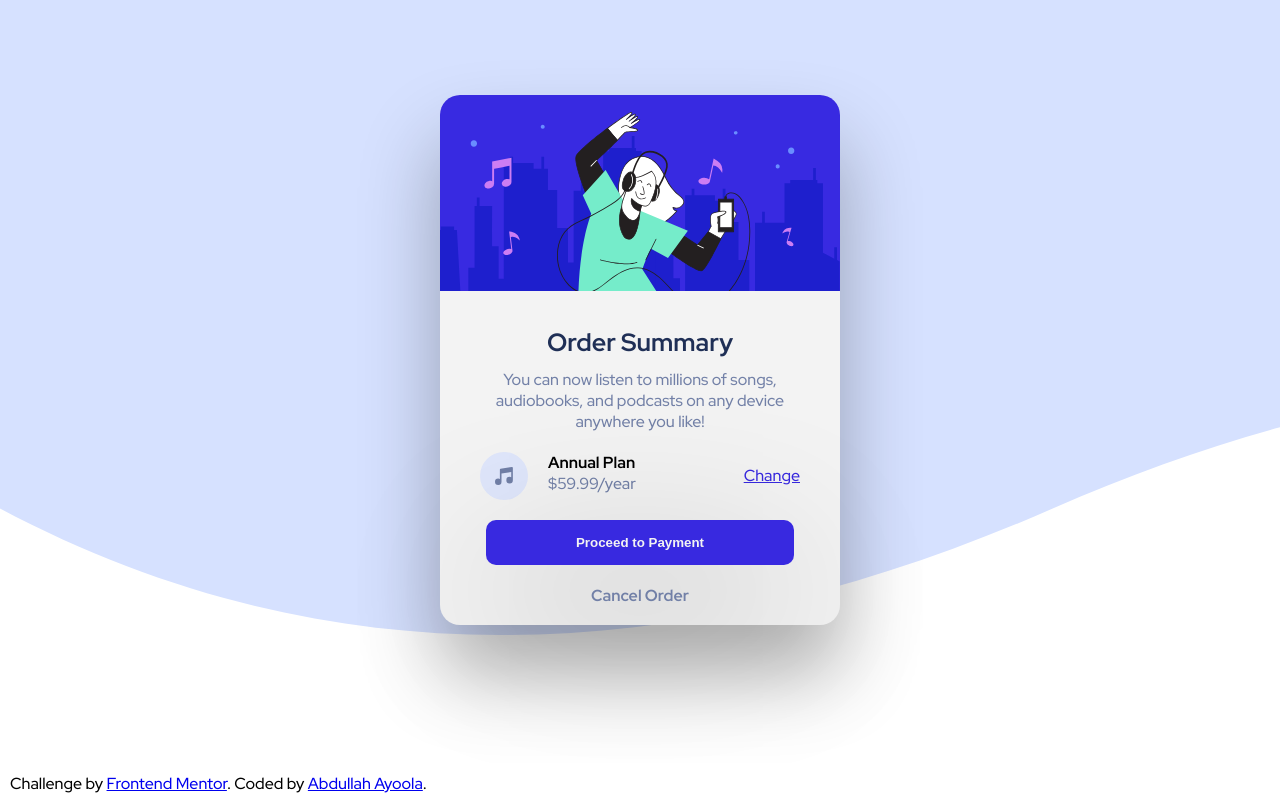
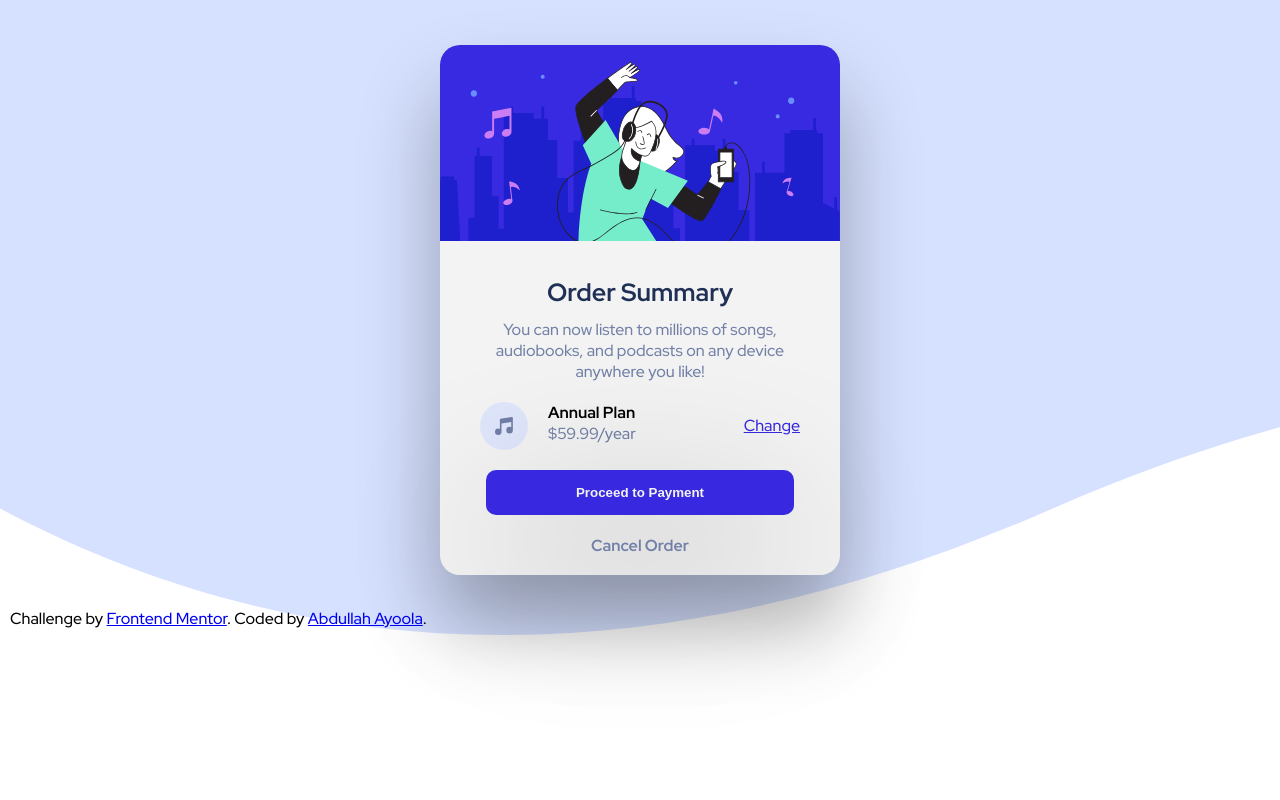
Before and after one commit to Nnadivictory25/order-summary-component, a plain HTML site: page index.html in a window 1280 px wide. Drawn offline with Linux system fonts and the light colour scheme.

Commit message:
fixed the alignment and some few things

```diff
--- a/styles.css
+++ b/styles.css
@@ -7,6 +7,7 @@
 }
 
 body {
+  position: relative;
   background: url("./images/pattern-background-desktop.svg") no-repeat;
   background-size: cover;
   font-family: "Red Hat Display", sans-serif;
@@ -18,7 +19,6 @@ body {
   display: flex;
   justify-content: center;
   align-items: center;
-  height: 100%;
   width: 100%;
   padding: 10px;
 }
@@ -30,7 +30,8 @@ body {
   max-height: 530px;
   border-radius: 20px;
   margin: auto auto;
-  margin-top: 85px;
+  margin-top: 35px;
+  margin-bottom: 50px;
   box-shadow: 0 3rem 5rem rgb(0 0 0 / 30%);
 }
 
@@ -134,7 +135,6 @@ section.paymentBtn {
 /* footer */
 footer {
   position: absolute;
-  margin-top: 10px;
   bottom: 6px;
   left: 10px;
   align-items: center;
```
